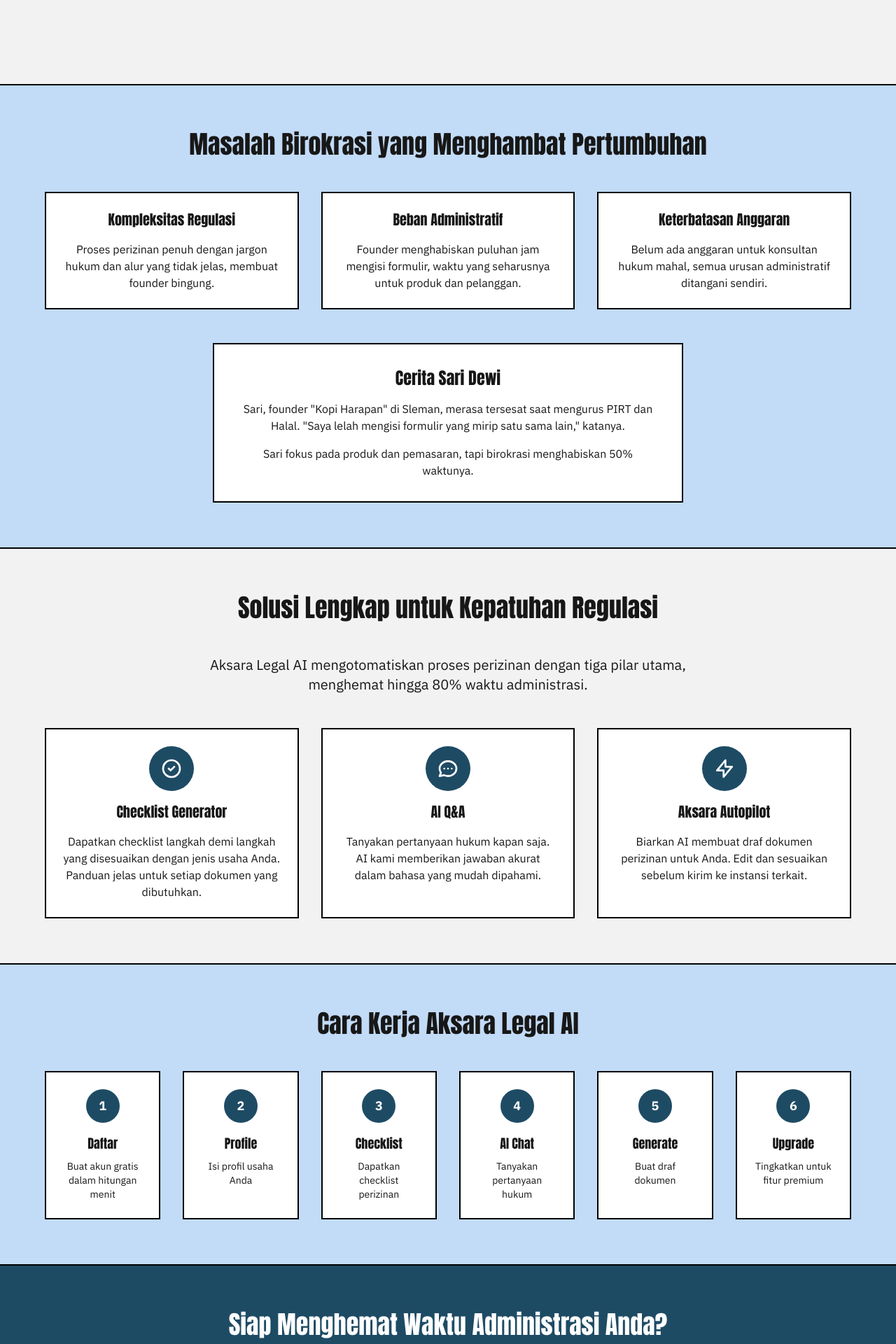
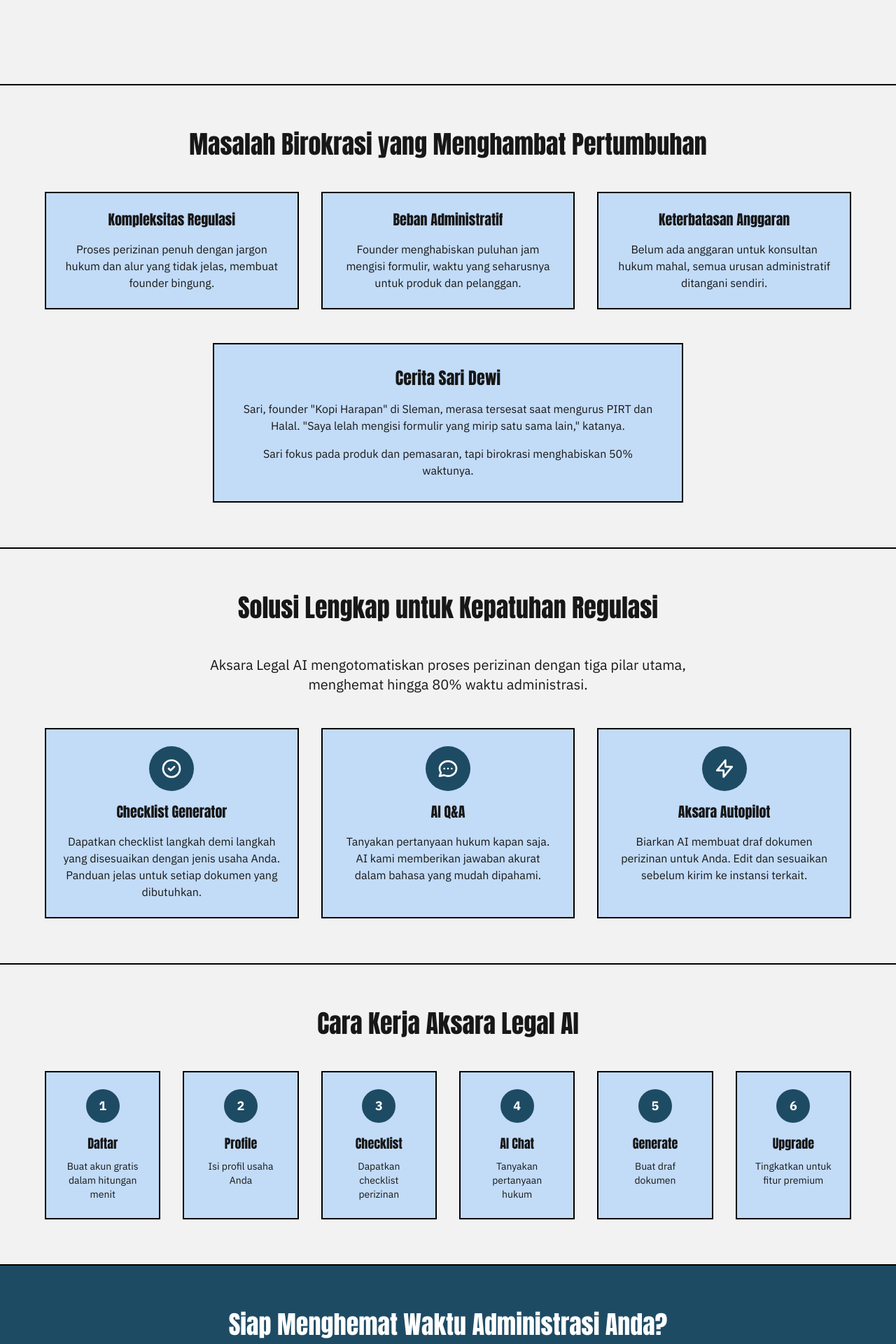
Before and after one commit to Sumbu-Labs/Aksara-Legal-AI, a Next.js app in the folder frontend/: page / in a window 1280 px wide. Shown: the part 680-2600 px from the top of the page at 70% size. Built offline with nearby package versions, Linux system fonts and the light colour scheme.

Commit message:
fix(page): Update background colors for problem and solution sections to enhance visual consistency

```diff
--- a/frontend/src/app/page.tsx
+++ b/frontend/src/app/page.tsx
@@ -25,32 +25,32 @@
       <SectionSeparatorHorizontal />
 
       {/* Problem Section */}
-      <section className="py-16 px-4 bg-secondary">
+      <section className="py-16 px-4 bg-background">
         <div className="max-w-6xl mx-auto text-center">
           <h2 className="font-heading text-3xl md:text-4xl font-bold text-neutral-dark mb-12">
             Masalah Birokrasi yang Menghambat Pertumbuhan
           </h2>
           <div className="grid md:grid-cols-3 gap-8 mb-12">
-            <div className="bg-white p-6 border-black border-2 shadow-card">
+            <div className="bg-secondary p-6 border-black border-2 shadow-card">
               <h3 className="font-heading text-xl font-semibold text-neutral-dark mb-4">Kompleksitas Regulasi</h3>
               <p className="text-neutral-mid">
                 Proses perizinan penuh dengan jargon hukum dan alur yang tidak jelas, membuat founder bingung.
               </p>
             </div>
-            <div className="bg-white p-6 border-black border-2 shadow-card">
+            <div className="bg-secondary p-6 border-black border-2 shadow-card">
               <h3 className="font-heading text-xl font-semibold text-neutral-dark mb-4">Beban Administratif</h3>
               <p className="text-neutral-mid">
                 Founder menghabiskan puluhan jam mengisi formulir, waktu yang seharusnya untuk produk dan pelanggan.
               </p>
             </div>
-            <div className="bg-white p-6 border-black border-2 shadow-card">
+            <div className="bg-secondary p-6 border-black border-2 shadow-card">
               <h3 className="font-heading text-xl font-semibold text-neutral-dark mb-4">Keterbatasan Anggaran</h3>
               <p className="text-neutral-mid">
                 Belum ada anggaran untuk konsultan hukum mahal, semua urusan administratif ditangani sendiri.
               </p>
             </div>
           </div>
-          <div className="bg-white p-8 border-black border-2 shadow-card max-w-2xl mx-auto">
+          <div className="bg-secondary p-8 border-black border-2 shadow-card max-w-2xl mx-auto">
             <h3 className="font-heading text-2xl font-semibold text-neutral-dark mb-4">Cerita Sari Dewi</h3>
             <p className="text-neutral-mid mb-4">
               Sari, founder "Kopi Harapan" di Sleman, merasa tersesat saat mengurus PIRT dan Halal. "Saya lelah mengisi formulir yang mirip satu sama lain," katanya.
@@ -74,7 +74,7 @@
             Aksara Legal AI mengotomatiskan proses perizinan dengan tiga pilar utama, menghemat hingga 80% waktu administrasi.
           </p>
           <div className="grid md:grid-cols-3 gap-8">
-            <div className="bg-white p-6 border-black border-2 shadow-card">
+            <div className="bg-secondary p-6 border-black border-2 shadow-card">
               <div className="w-16 h-16 bg-primary rounded-full flex items-center justify-center mb-4 mx-auto">
                 <svg className="w-8 h-8 text-white" fill="none" stroke="currentColor" viewBox="0 0 24 24">
                   <path strokeLinecap="round" strokeLinejoin="round" strokeWidth={2} d="M9 12l2 2 4-4m6 2a9 9 0 11-18 0 9 9 0 0118 0z" />
@@ -85,7 +85,7 @@
                 Dapatkan checklist langkah demi langkah yang disesuaikan dengan jenis usaha Anda. Panduan jelas untuk setiap dokumen yang dibutuhkan.
               </p>
             </div>
-            <div className="bg-white p-6 border-black border-2 shadow-card">
+            <div className="bg-secondary p-6 border-black border-2 shadow-card">
               <div className="w-16 h-16 bg-primary rounded-full flex items-center justify-center mb-4 mx-auto">
                 <svg className="w-8 h-8 text-white" fill="none" stroke="currentColor" viewBox="0 0 24 24">
                   <path strokeLinecap="round" strokeLinejoin="round" strokeWidth={2} d="M8 12h.01M12 12h.01M16 12h.01M21 12c0 4.418-4.03 8-9 8a9.863 9.863 0 01-4.255-.949L3 20l1.395-3.72C3.512 15.042 3 13.574 3 12c0-4.418 4.03-8 9-8s9 3.582 9 8z" />
@@ -96,7 +96,7 @@
                 Tanyakan pertanyaan hukum kapan saja. AI kami memberikan jawaban akurat dalam bahasa yang mudah dipahami.
               </p>
             </div>
-            <div className="bg-white p-6 border-black border-2 shadow-card">
+            <div className="bg-secondary p-6 border-black border-2 shadow-card">
               <div className="w-16 h-16 bg-primary rounded-full flex items-center justify-center mb-4 mx-auto">
                 <svg className="w-8 h-8 text-white" fill="none" stroke="currentColor" viewBox="0 0 24 24">
                   <path strokeLinecap="round" strokeLinejoin="round" strokeWidth={2} d="M13 10V3L4 14h7v7l9-11h-7z" />
@@ -114,38 +114,38 @@
       <SectionSeparatorHorizontal />
 
       {/* How It Works Section */}
-      <section className="py-16 px-4 bg-secondary">
+      <section className="py-16 px-4 bg-background">
         <div className="max-w-6xl mx-auto">
           <h2 className="font-heading text-3xl md:text-4xl font-bold text-neutral-dark mb-12 text-center">
             Cara Kerja Aksara Legal AI
           </h2>
           <div className="grid md:grid-cols-3 lg:grid-cols-6 gap-8">
-            <div className="text-center border-black border-2 bg-white p-6 shadow-card">
+            <div className="text-center border-black border-2 bg-secondary p-6 shadow-card">
               <div className="w-12 h-12 bg-primary rounded-full flex items-center justify-center mb-4 mx-auto text-white font-bold text-lg">1</div>
               <h3 className="font-heading text-lg font-semibold text-neutral-dark mb-2">Daftar</h3>
               <p className="text-sm text-neutral-mid">Buat akun gratis dalam hitungan menit</p>
             </div>
-            <div className="text-center border-black border-2 bg-white p-6 shadow-card">
+            <div className="text-center border-black border-2 bg-secondary p-6 shadow-card">
               <div className="w-12 h-12 bg-primary rounded-full flex items-center justify-center mb-4 mx-auto text-white font-bold text-lg">2</div>
               <h3 className="font-heading text-lg font-semibold text-neutral-dark mb-2">Profile</h3>
               <p className="text-sm text-neutral-mid">Isi profil usaha Anda</p>
             </div>
-            <div className="text-center border-black border-2 bg-white p-6 shadow-card">
+            <div className="text-center border-black border-2 bg-secondary p-6 shadow-card">
               <div className="w-12 h-12 bg-primary rounded-full flex items-center justify-center mb-4 mx-auto text-white font-bold text-lg">3</div>
               <h3 className="font-heading text-lg font-semibold text-neutral-dark mb-2">Checklist</h3>
               <p className="text-sm text-neutral-mid">Dapatkan checklist perizinan</p>
             </div>
-            <div className="text-center border-black border-2 bg-white p-6 shadow-card">
+            <div className="text-center border-black border-2 bg-secondary p-6 shadow-card">
               <div className="w-12 h-12 bg-primary rounded-full flex items-center justify-center mb-4 mx-auto text-white font-bold text-lg">4</div>
               <h3 className="font-heading text-lg font-semibold text-neutral-dark mb-2">AI Chat</h3>
               <p className="text-sm text-neutral-mid">Tanyakan pertanyaan hukum</p>
             </div>
-            <div className="text-center border-black border-2 bg-white p-6 shadow-card">
+            <div className="text-center border-black border-2 bg-secondary p-6 shadow-card">
               <div className="w-12 h-12 bg-primary rounded-full flex items-center justify-center mb-4 mx-auto text-white font-bold text-lg">5</div>
               <h3 className="font-heading text-lg font-semibold text-neutral-dark mb-2">Generate</h3>
               <p className="text-sm text-neutral-mid">Buat draf dokumen</p>
             </div>
-            <div className="text-center border-black border-2 bg-white p-6 shadow-card">
+            <div className="text-center border-black border-2 bg-secondary p-6 shadow-card">
               <div className="w-12 h-12 bg-primary rounded-full flex items-center justify-center mb-4 mx-auto text-white font-bold text-lg">6</div>
               <h3 className="font-heading text-lg font-semibold text-neutral-dark mb-2">Upgrade</h3>
               <p className="text-sm text-neutral-mid">Tingkatkan untuk fitur premium</p>
```
